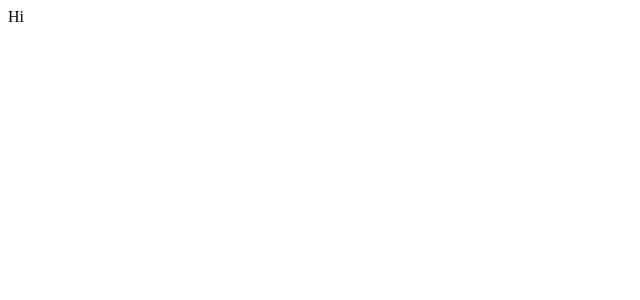
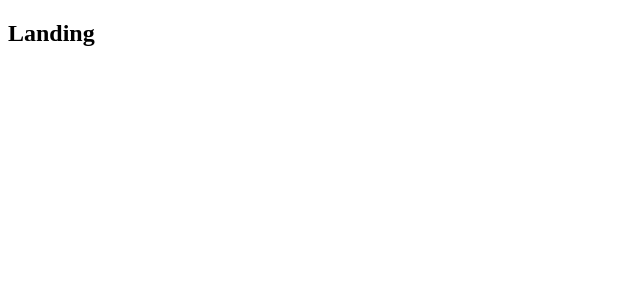
Before and after one commit to Dmeowmixer/MERNapp, a React (Create React App) app in the folder client/: page / in a window 1280 px wide. Shown: the top 300 px of the page, without its empty margins (0-640 px from the left). Built offline with nearby package versions, Linux system fonts and the light colour scheme.

Commit message:
adds basic routing to app.js

```diff
--- a/client/src/components/App.js
+++ b/client/src/components/App.js
@@ -1,8 +1,20 @@
 import React from 'react';
+import { BrowserRouter, Route } from 'react-router-dom';
+
+const Header = () => <h2>Header</h2>
+const Dashboard = () => <h2>Dashboard</h2>
+const SurveyNew = () => <h2>SurveyNew</h2>
+const Landing = () => <h2>Landing</h2>
 
 const App = () => {
   return (
-    <div> Hi </div>
+    <div>
+      <BrowserRouter>
+        <div>
+          <Route path="/" component={Landing} />
+        </div>
+      </BrowserRouter>
+    </div>
   );
 };
 
```
